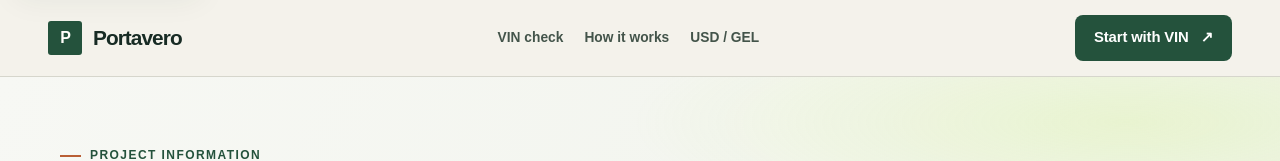
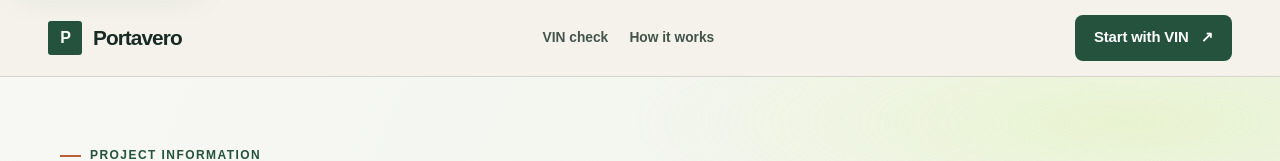
Before and after one commit to GIORGIO2032Q4E/portavero, a Next.js app: page /privacy-policy in a window 1280 px wide. Shown: the top 161 px of the page. Built offline with nearby package versions, Linux system fonts and the light colour scheme; no server answers.

Commit message:
Remove currency converter references

```diff
--- a/src/components/SiteHeader.tsx
+++ b/src/components/SiteHeader.tsx
@@ -7,7 +7,6 @@ import { useState } from "react";
 const navigation = [
   { href: "/vin-check", label: "VIN check" },
   { href: "/how-it-works", label: "How it works" },
-  { href: "/currency-converter", label: "USD / GEL" },
 ];
 
 export default function SiteHeader() {
```
